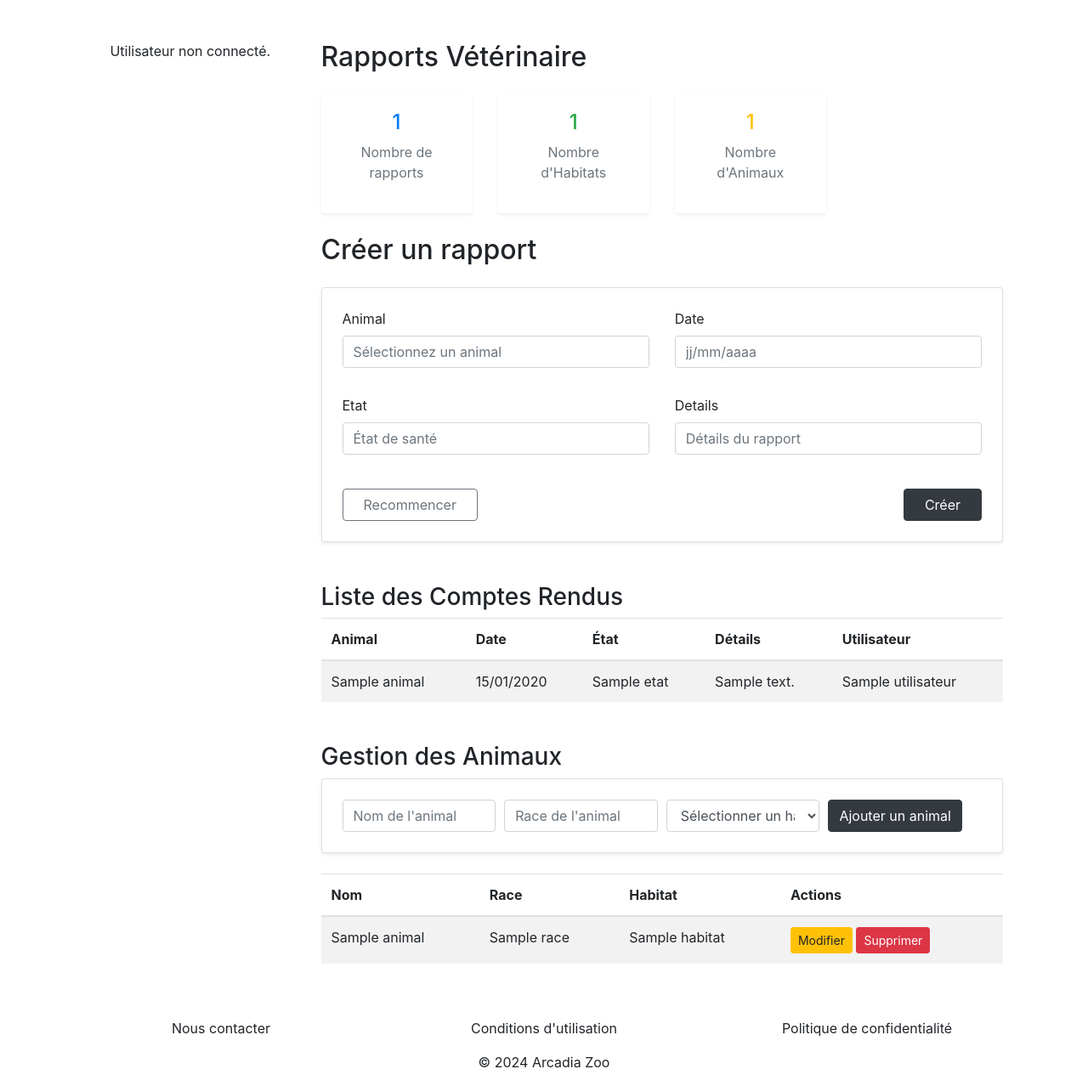
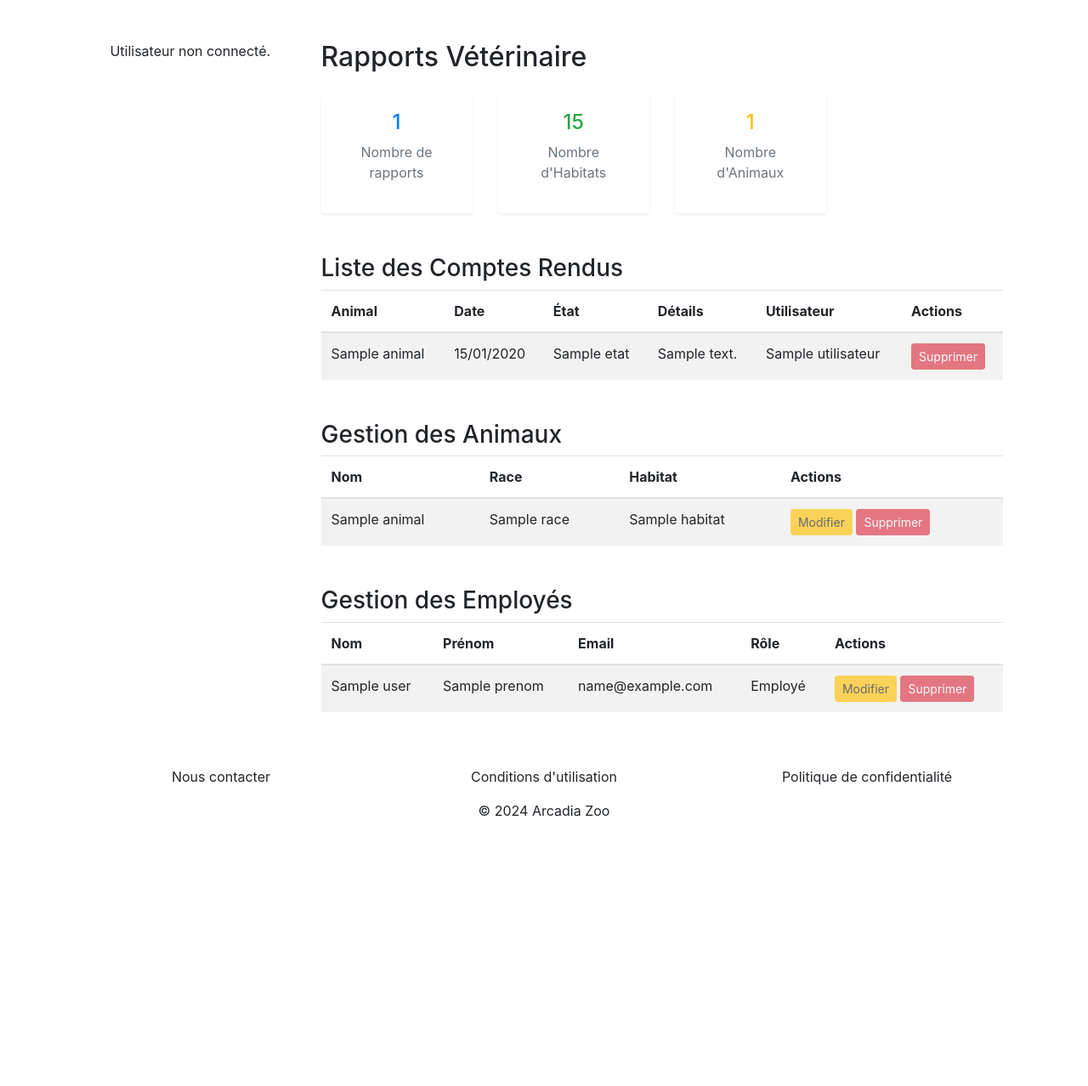
Before and after one commit to BrahimZiyani/Arcadia, a Symfony app: template templates/page/profile.html.twig in a window 1280 px wide. Shown: the part 86-1364 px from the top of the page at 85% size. After the commit the page ends 1047 px from the top, so only its background shows below. Run offline with Twig, Linux system fonts and the light colour scheme; the template is opened without the code that fills it: most values are stand-ins (such as "Sample title", 1, 10 or a date in 2020); form fields are guessed from the names that the template uses; some libraries are stand-ins or nearby versions.

Commit message:
page profil fonctionelle

```diff
--- a/templates/page/profile.html.twig
+++ b/templates/page/profile.html.twig
@@ -11,7 +11,7 @@
                 <p class="text-muted">
                     {% if 'ROLE_ADMIN' in app.user.roles %}
                         Administrateur
-                    {% elseif 'ROLE_USER' in app.user.roles %}
+                    {% elseif 'ROLE_VETERINAIRE' in app.user.roles %}
                         Vétérinaire
                     {% else %}
                         Aucun rôle défini
@@ -23,7 +23,7 @@
         </div>
 
         <div class="col-md-9">
-            <!-- Section de statistiques avec design amélioré -->
+            <!-- Section de statistiques -->
             <h2 class="mb-4">Rapports Vétérinaire</h2>
             <div class="row text-center mb-4">
                 <div class="col-md-3">
@@ -53,6 +53,7 @@
             </div>
 
             <!-- Section de création de rapport -->
+            {% if 'ROLE_ADMIN' in app.user.roles or 'ROLE_VETERINAIRE' in app.user.roles %}
                 <h2 class="mb-4">Créer un rapport</h2>
                 <div class="card p-4 shadow-sm">
                     {{ form_start(form) }}
@@ -78,6 +79,7 @@
                     </div>
                     {{ form_end(form) }}
                 </div>
+            {% endif %}
 
             <!-- Section de liste des comptes rendus existants -->
             <h3 class="mt-5">Liste des Comptes Rendus</h3>
@@ -89,16 +91,27 @@
                         <th>État</th>
                         <th>Détails</th>
                         <th>Utilisateur</th>
+                        <th>Actions</th>
                     </tr>
                 </thead>
                 <tbody>
-                    {% for compteRendu in compteRendus %}
+                    {% for compteRendu in compteRendus|sort((a, b) => b.date <=> a.date) %}
                         <tr>
                             <td>{{ compteRendu.animal.nom }}</td>
                             <td>{{ compteRendu.date|date('d/m/Y') }}</td>
                             <td>{{ compteRendu.etat }}</td>
                             <td>{{ compteRendu.details }}</td>
                             <td>{{ compteRendu.utilisateur.nom ?? 'Non spécifié' }}</td>
+                            <td>
+                                {% if 'ROLE_ADMIN' in app.user.roles or 'ROLE_VETERINAIRE' in app.user.roles %}
+                                    <form action="{{ path('compterendu_delete', {'id': compteRendu.id}) }}" method="post" onsubmit="return confirm('Êtes-vous sûr de vouloir supprimer ce rapport ?');">
+                                        <input type="hidden" name="_token" value="{{ csrf_token('delete' ~ compteRendu.id) }}">
+                                        <button type="submit" class="btn btn-danger btn-sm">Supprimer</button>
+                                    </form>
+                                {% else %}
+                                    <button class="btn btn-danger btn-sm" disabled>Supprimer</button>
+                                {% endif %}
+                            </td>
                         </tr>
                     {% endfor %}
                 </tbody>
@@ -106,29 +119,6 @@
 
             <!-- Section de gestion des animaux -->
             <h3 class="mt-5">Gestion des Animaux</h3>
-            <div class="card p-4 shadow-sm mb-4">
-                <form action="{{ path('animal_new') }}" method="post">
-                    <div class="form-row">
-                        <div class="col">
-                            <input type="text" class="form-control" name="nom" placeholder="Nom de l'animal" required>
-                        </div>
-                        <div class="col">
-                            <input type="text" class="form-control" name="race" placeholder="Race de l'animal" required>
-                        </div>
-                        <div class="col">
-                            <select class="form-control" name="habitat_id" required>
-                                <option value="">Sélectionner un habitat</option>
-                                {% for habitat in habitats %}
-                                    <option value="{{ habitat.id }}">{{ habitat.nom }}</option>
-                                {% endfor %}
-                            </select>
-                        </div>
-                        <div class="col">
-                            <button type="submit" class="btn btn-dark">Ajouter un animal</button>
-                        </div>
-                    </div>
-                </form>
-            </div>
             <table class="table table-striped">
                 <thead>
                     <tr>
@@ -145,16 +135,70 @@
                             <td>{{ animal.race }}</td>
                             <td>{{ animal.habitat.nom }}</td>
                             <td>
+                                {% if 'ROLE_ADMIN' in app.user.roles or 'ROLE_VETERINAIRE' in app.user.roles %}
                                     <a href="{{ path('animal_edit', {'id': animal.id}) }}" class="btn btn-warning btn-sm">Modifier</a>
                                     <form action="{{ path('animal_delete', {'id': animal.id}) }}" method="post" style="display:inline;" onsubmit="return confirm('Êtes-vous sûr de vouloir supprimer cet animal ?');">
                                         <input type="hidden" name="_token" value="{{ csrf_token('delete' ~ animal.id) }}">
                                         <button type="submit" class="btn btn-danger btn-sm">Supprimer</button>
                                     </form>
+                                {% else %}
+                                    <button class="btn btn-warning btn-sm" disabled>Modifier</button>
+                                    <button class="btn btn-danger btn-sm" disabled>Supprimer</button>
+                                {% endif %}
                             </td>
                         </tr>
                     {% endfor %}
                 </tbody>
             </table>
+
+            <!-- Section de gestion des employés -->
+            <h3 class="mt-5">Gestion des Employés</h3>
+            <table class="table table-striped">
+                <thead>
+                    <tr>
+                        <th>Nom</th>
+                        <th>Prénom</th>
+                        <th>Email</th>
+                        <th>Rôle</th>
+                        <th>Actions</th>
+                    </tr>
+                </thead>
+                <tbody>
+                    {% for user in users %}
+                        <tr>
+                            <td>{{ user.nom }}</td>
+                            <td>{{ user.prenom }}</td>
+                            <td>{{ user.email }}</td>
+                            <td>
+                                {% if 'ROLE_ADMIN' in user.roles %}
+                                    Administrateur
+                                {% elseif 'ROLE_VETERINAIRE' in user.roles %}
+                                    Vétérinaire
+                                {% else %}
+                                    Employé
+                                {% endif %}
+                            </td>
+                            <td>
+                                {% if 'ROLE_ADMIN' in app.user.roles %}
+                                    <a href="{{ path('user_edit', {'id': user.id}) }}" class="btn btn-warning btn-sm">Modifier</a>
+                                    <form action="{{ path('user_delete', {'id': user.id}) }}" method="post" style="display:inline;" onsubmit="return confirm('Êtes-vous sûr de vouloir supprimer cet employé ?');">
+                                        <input type="hidden" name="_token" value="{{ csrf_token('delete' ~ user.id) }}">
+                                        <button type="submit" class="btn btn-danger btn-sm">Supprimer</button>
+                                    </form>
+                                {% else %}
+                                    <button class="btn btn-warning btn-sm" disabled>Modifier</button>
+                                    <button class="btn btn-danger btn-sm" disabled>Supprimer</button>
+                                {% endif %}
+                            </td>
+                        </tr>
+                    {% endfor %}
+                </tbody>
+            </table>
+            {% if 'ROLE_ADMIN' in app.user.roles %}
+                <div class="mt-3">
+                    <a href="{{ path('user_new') }}" class="btn btn-dark">Ajouter un employé</a>
+                </div>
+            {% endif %}
         </div>
     </div>
 </div>
```
Also changed, not shown: src/Controller/CompteRenduController.php (+10 -29 lines), src/Controller/PageController.php (+3 -4 lines), src/Controller/UserController.php (+8 -8 lines), src/Form/ContactType.php (added, +32 -0 lines). Lines whose indentation alone changed are shown as unchanged.
